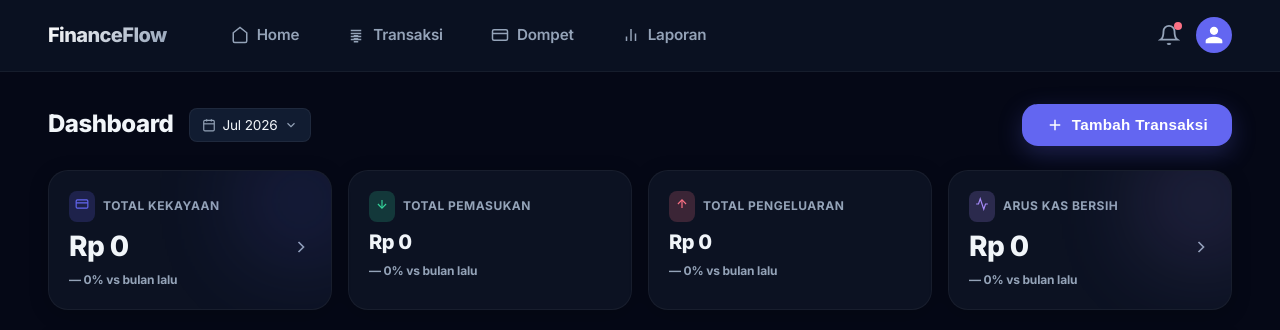
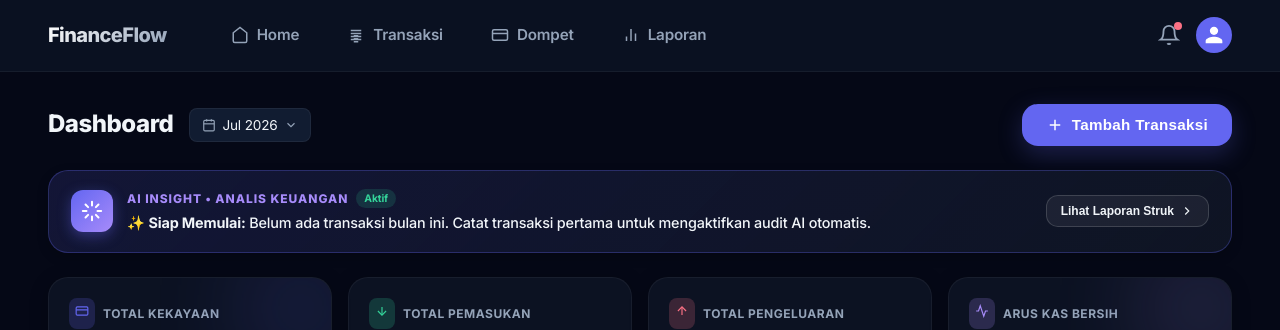
Before and after one commit to umaralf2735/Tabungan, a Next.js app: page / in a window 1280 px wide. Shown: the top 330 px of the page. Built offline with nearby package versions, Linux system fonts and the light colour scheme; no server answers; the database is empty; sample sign-in values are in the browser's storage.

Commit message:
feat: sinkronisasi fitur AI Insight, quick category chips, dan UI struk kasir sesuai riset UX

```diff
--- a/src/app/page.tsx
+++ b/src/app/page.tsx
@@ -134,6 +134,72 @@ export default function Home() {
           <span className="desktop-only-text">Tambah Transaksi</span>
         </button>
       </header>
+
+      {/* AI INSIGHT / FINANCIAL ASSISTANT (Human-AI Teaming W01) */}
+      <section style={{ marginBottom: '24px' }}>
+        <div className="card-glass" style={{
+          padding: '18px 22px',
+          borderRadius: '20px',
+          background: 'linear-gradient(135deg, rgba(99, 102, 241, 0.15) 0%, rgba(17, 24, 39, 0.8) 100%)',
+          border: '1px solid rgba(99, 102, 241, 0.3)',
+          display: 'flex',
+          alignItems: 'center',
+          justifyContent: 'space-between',
+          flexWrap: 'wrap',
+          gap: '16px'
+        }}>
+          <div style={{ display: 'flex', alignItems: 'center', gap: '14px' }}>
+            <div style={{
+              width: '42px',
+              height: '42px',
+              borderRadius: '12px',
+              background: 'linear-gradient(135deg, #6366F1, #A78BFA)',
+              display: 'flex',
+              alignItems: 'center',
+              justifyContent: 'center',
+              boxShadow: '0 4px 14px rgba(99, 102, 241, 0.4)'
+            }}>
+              <svg width="22" height="22" viewBox="0 0 24 24" fill="none" stroke="#fff" strokeWidth="2.2" strokeLinecap="round" strokeLinejoin="round">
+                <path d="M12 2v4M12 18v4M4.93 4.93l2.83 2.83M16.24 16.24l2.83 2.83M2 12h4M18 12h4M4.93 19.07l2.83-2.83M16.24 7.76l2.83-2.83"/>
+              </svg>
+            </div>
+            <div>
+              <div style={{ display: 'flex', alignItems: 'center', gap: '8px' }}>
+                <span style={{ fontSize: '0.75rem', fontWeight: 800, textTransform: 'uppercase', letterSpacing: '0.08em', color: '#A78BFA' }}>AI Insight • Analis Keuangan</span>
+                <span style={{ fontSize: '0.65rem', padding: '2px 8px', borderRadius: '12px', background: 'rgba(52, 211, 153, 0.15)', color: 'var(--color-success)', fontWeight: 700 }}>Aktif</span>
+              </div>
+              <p style={{ fontSize: '0.9rem', color: '#F1F5F9', marginTop: '4px', fontWeight: 500 }}>
+                {netCashFlow < 0 ? (
+                  <span>⚠️ <strong>Defisit Terdeteksi:</strong> Pengeluaran bulan ini melebihi pemasukan sebesar <span style={{ color: 'var(--color-danger)' }}>Rp {Math.abs(netCashFlow).toLocaleString('id-ID')}</span>. Pertimbangkan rem pos jajan non-esensial.</span>
+                ) : topCategories.length > 0 ? (
+                  <span>💡 <strong>Pola Sehat:</strong> Arus kas surplus <span style={{ color: 'var(--color-success)' }}>Rp {netCashFlow.toLocaleString('id-ID')}</span>. Alokasi terbesar di <strong>{topCategories[0][0]}</strong> ({topCategories[0][1].toLocaleString('id-ID')}).</span>
+                ) : (
+                  <span>✨ <strong>Siap Memulai:</strong> Belum ada transaksi bulan ini. Catat transaksi pertama untuk mengaktifkan audit AI otomatis.</span>
+                )}
+              </p>
+            </div>
+          </div>
+          <button
+            onClick={() => router.push('/reports')}
+            style={{
+              background: 'rgba(255,255,255,0.06)',
+              border: '1px solid rgba(255,255,255,0.15)',
+              color: '#F1F5F9',
+              padding: '8px 14px',
+              borderRadius: '12px',
+              fontSize: '0.75rem',
+              fontWeight: 700,
+              cursor: 'pointer',
+              display: 'flex',
+              alignItems: 'center',
+              gap: '6px'
+            }}
+          >
+            Lihat Laporan Struk
+            <svg width="14" height="14" viewBox="0 0 24 24" fill="none" stroke="currentColor" strokeWidth="2"><polyline points="9 18 15 12 9 6"></polyline></svg>
+          </button>
+        </div>
+      </section>
 
       {/* TOP 4 CARDS (CSS Grid) */}
       <section className="dashboard-cards" style={{ marginBottom: '24px' }}>
```
Also changed, not shown: src/app/reports/page.tsx (+4 -3 lines), src/app/transactions/page.tsx (+24 -0 lines), 1 other file (tests, documents, lock files or other folders).
